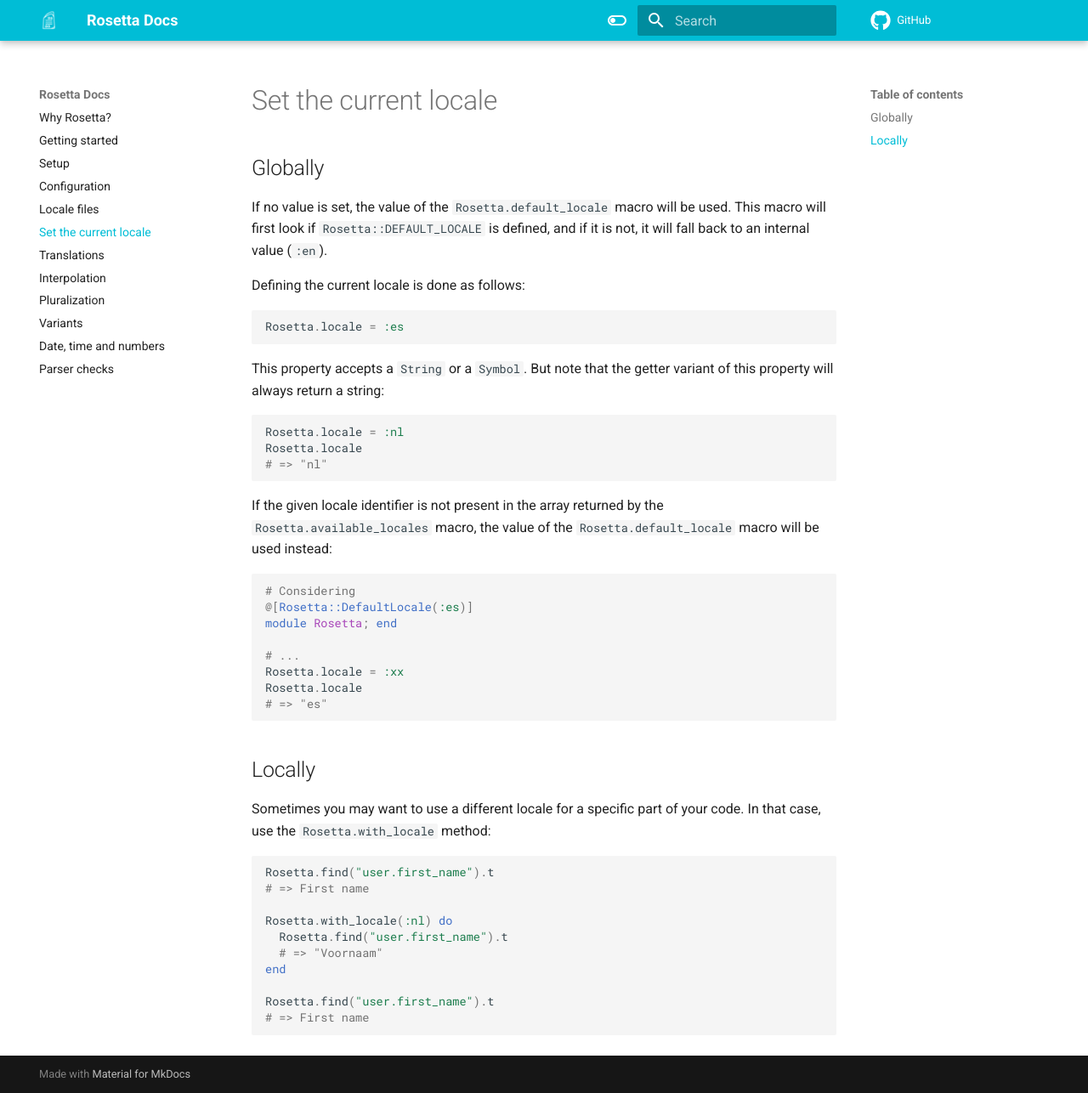
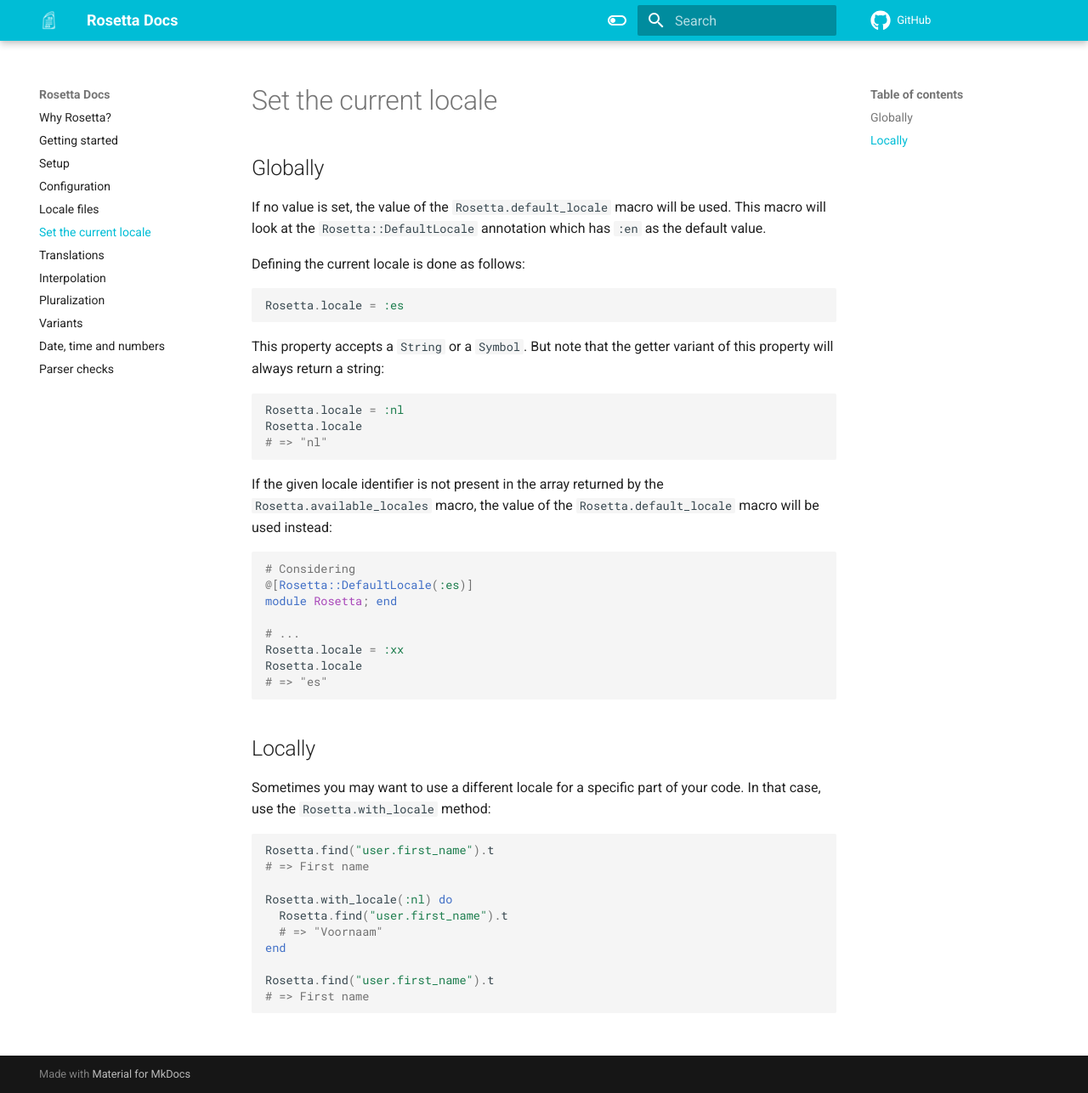
Before and after one commit to wout/rosetta, an MkDocs documentation site: the page built from docs/set_the_current_locale.md, in a window 1280 px wide and 1286 px high. Shown: the whole window at 85% size. Built offline with MkDocs 1.6.1 and Material for MkDocs 9.7.7, drawn with Linux system fonts in a browser that asks for light colours; comment, search, counter and statistics services are not loaded; the version menu is left out.

Commit message:
docs: remove reference to default locale constant

```diff
--- a/docs/set_the_current_locale.md
+++ b/docs/set_the_current_locale.md
@@ -1,7 +1,7 @@
 ## Globally
 If no value is set, the value of the `Rosetta.default_locale` macro will be
-used. This macro will first look if `Rosetta::DEFAULT_LOCALE` is defined, and if
-it is not, it will fall back to an internal value (`:en`).
+used. This macro will look at the `Rosetta::DefaultLocale` annotation which has
+`:en` as the default value.
 
 Defining the current locale is done as follows:
 
```
